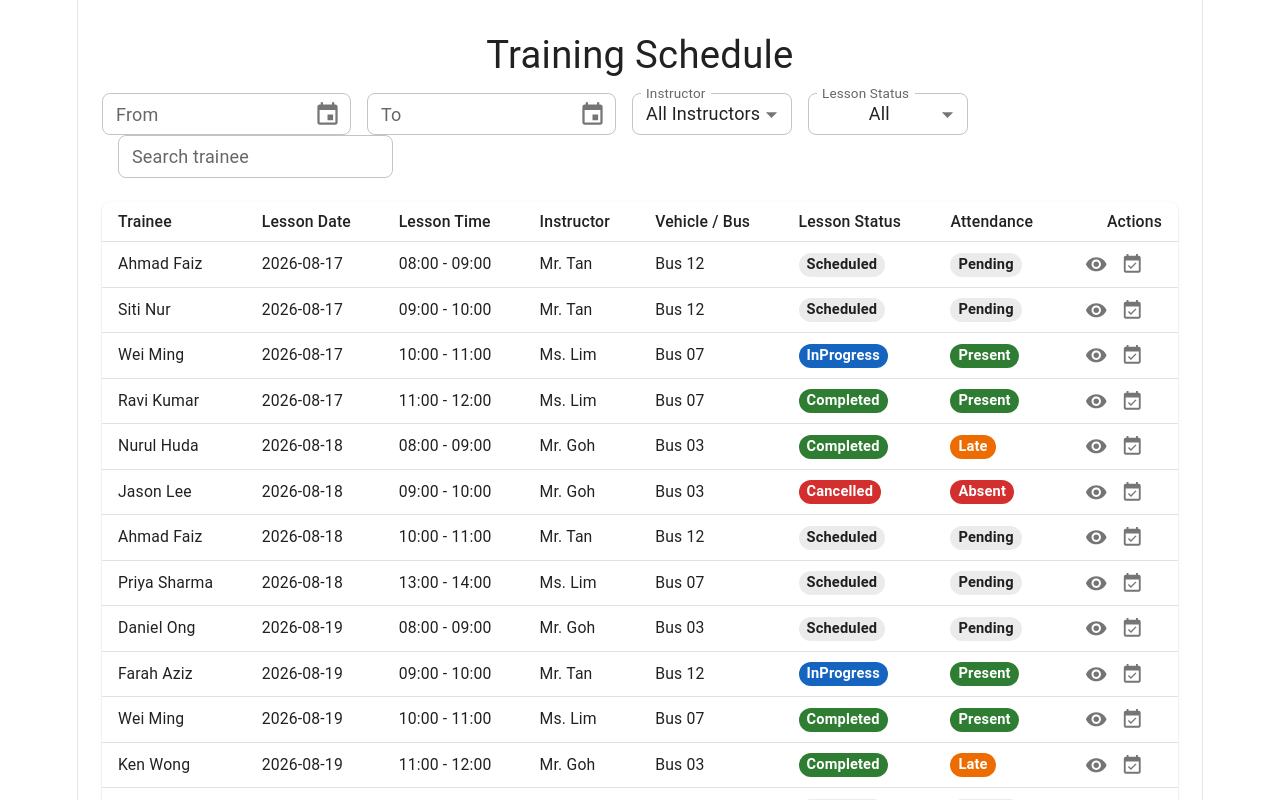
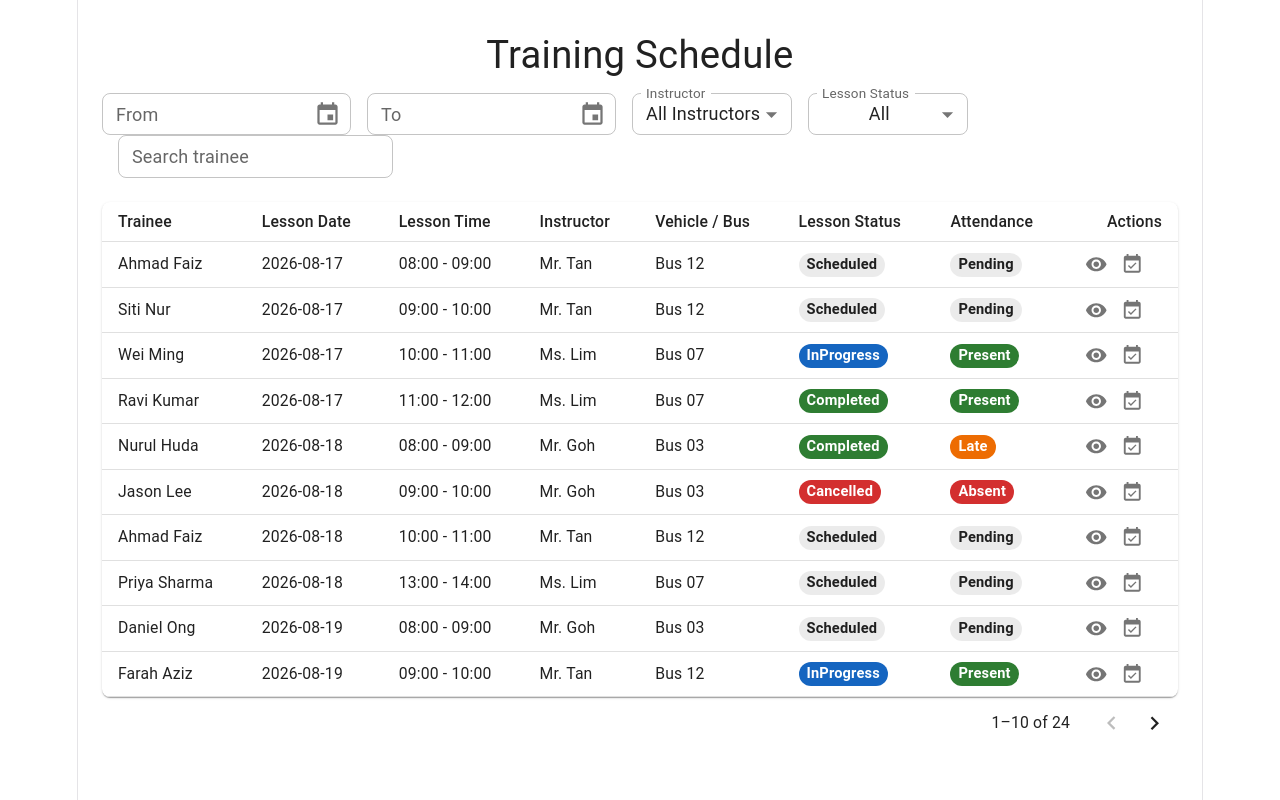
Before and after one commit to chernpo/training-schedule, a React (Vite) app: page / in a window 1280 px wide. Shown: the top 800 px of the page. Built offline with nearby package versions, Linux system fonts and the light colour scheme.

Commit message:
Add pagination

```diff
--- a/src/pages/TrainingSchedulePage.tsx
+++ b/src/pages/TrainingSchedulePage.tsx
@@ -1,5 +1,5 @@
-import { useState, useMemo } from 'react'
-import { Container, Typography, Snackbar, Alert } from '@mui/material'
+import { useState, useMemo, useEffect } from 'react'
+import { Container, Typography, Snackbar, Alert, TablePagination } from '@mui/material'
 import { useTrainingLessons } from '../hooks/useTrainingLessons'
 import { TrainingScheduleTable } from '../components/TrainingScheduleTable/TrainingScheduleTable'
 import { ScheduleFilters } from '../components/Filters/ScheduleFilters'
@@ -10,9 +10,21 @@ import { LessonDetailsDialog } from '../components/LessonDetailsDialog/LessonDet
 import { AttendanceDialog } from '../components/AttendanceDialog/AttendanceDialog'
 import type { LessonFilters, TrainingLesson } from '../api/types'
 
+const ROWS_PER_PAGE = 10
+
 export function TrainingSchedulePage() {
   const [filters, setFilters] = useState<LessonFilters>({})
   const { data, loading, error, refetch } = useTrainingLessons(filters)
+
+  const [page, setPage] = useState(0)
+  useEffect(() => {
+    setPage(0) // reset to first page whenever filters change, so you don't land on an empty page
+  }, [filters])
+
+  const paginatedData = useMemo(
+    () => data.slice(page * ROWS_PER_PAGE, page * ROWS_PER_PAGE + ROWS_PER_PAGE),
+    [data, page]
+  )
 
   const [selectedLesson, setSelectedLesson] = useState<TrainingLesson | null>(null)
   const [detailsOpen, setDetailsOpen] = useState(false)
@@ -53,7 +65,21 @@ export function TrainingSchedulePage() {
         <EmptyState hasActiveFilters={hasActiveFilters} onClearFilters={() => setFilters({})} />
       )}
       {!loading && !error && data.length > 0 && (
-        <TrainingScheduleTable lessons={data} onViewDetails={handleViewDetails} onManageAttendance={handleManageAttendance} />
+        <>
+          <TrainingScheduleTable
+            lessons={paginatedData}
+            onViewDetails={handleViewDetails}
+            onManageAttendance={handleManageAttendance}
+          />
+          <TablePagination
+            component="div"
+            count={data.length}
+            page={page}
+            onPageChange={(_, newPage) => setPage(newPage)}
+            rowsPerPage={ROWS_PER_PAGE}
+            rowsPerPageOptions={[ROWS_PER_PAGE]}
+          />
+        </>
       )}
 
       <LessonDetailsDialog lesson={selectedLesson} open={detailsOpen} onClose={() => setDetailsOpen(false)} />
```
